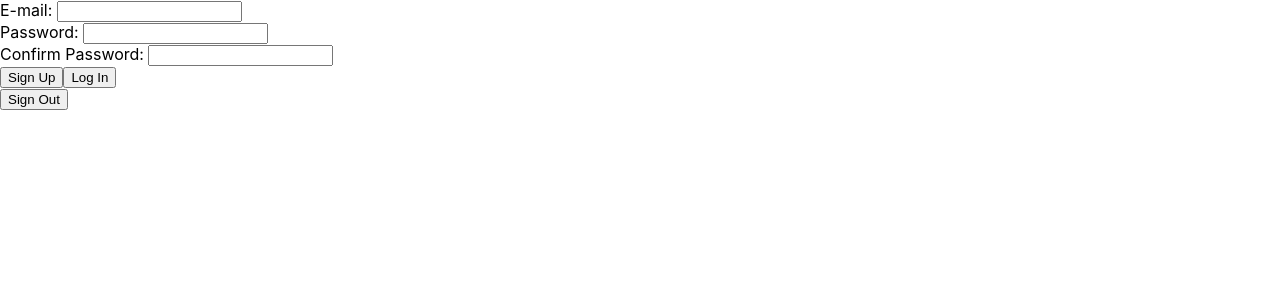
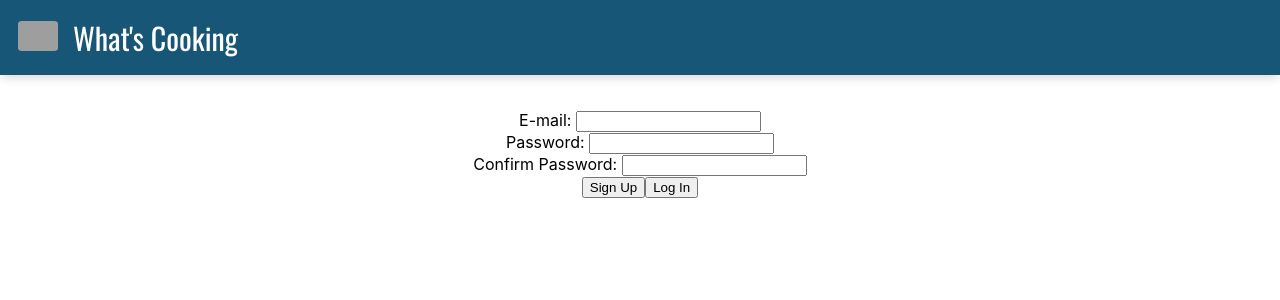
Before and after one commit to cpak125/What-s-Cooking, a React (Create React App) app in the folder client/: page /signUp in a window 1280 px wide. Shown: the top 300 px of the page. Built offline with nearby package versions, Linux system fonts and the light colour scheme; grey boxes are pictures that could not be loaded; what react-animations would draw is missing.

Commit message:
Created GlobalNav component and styled it

```diff
--- a/client/public/index.html
+++ b/client/public/index.html
@@ -13,6 +13,7 @@
       homescreen on Android. See https://developers.google.com/web/fundamentals/web-app-manifest/
     -->
     <link rel="manifest" href="%PUBLIC_URL%/manifest.json" />
+    <link href="https://fonts.googleapis.com/css?family=Open+Sans|Oswald" rel="stylesheet">
     <link rel="stylesheet" href="https://maxcdn.bootstrapcdn.com/font-awesome/4.7.0/css/font-awesome.min.css">
     <!--
       Notice the use of %PUBLIC_URL% in the tags above.
--- a/client/src/App.js
+++ b/client/src/App.js
@@ -6,6 +6,7 @@ import { saveAuthTokens, setAxiosDefaults, userIsLoggedIn, clearAuthTokens } fro
 import SignUpLogIn from './components/SignUpLogIn';
 import RecipesList from './components/RecipesList';
 import FlashError from './components/FlashError';
+import GlobalNav from './components/GlobalNav';
 
 class App extends Component {
   state = {
@@ -123,14 +124,15 @@ class App extends Component {
 
     return (
       <Router >
-        <div>
+        <div className='App'>
+          <GlobalNav signedIn={this.state.signedIn} signOut={this.signOut} />
+
           {this.state.error ? <FlashError error={this.state.error} dismissError={this.dismissError} /> : null}
 
           <Switch>
             <Route exact path='/signUp' render={SignUpLogInComponent} />
             <Route exact path='/recipes' render={RecipesComponent} />
           </Switch>
-          <button onClick={this.signOut}>Sign Out</button>
 
           {this.state.signedIn ? <Redirect to='/recipes/' /> : <Redirect to='/signUp' />}
         </div>
--- /dev/null
+++ b/client/src/components/GlobalNav.js
@@ -0,0 +1,73 @@
+import React, { Component } from 'react'
+
+import { Link } from 'react-router-dom'
+import axios from 'axios'
+import styled from 'styled-components'
+
+const GlobalNavWrapper = styled.div`
+  display: flex;
+  justify-content: space-between;
+  align-items: center;
+  padding: 15px 18px;
+  box-shadow: 0 4px 10px -2px lightgray;
+  margin-bottom: 35px;
+  background-color: #175676;
+`
+
+const GlobalNavLogoWrapper = styled.div`
+  display: flex;
+  align-items: center;
+`
+
+const GlobalNavLogo = styled.img`
+  height: 30px;
+  border-radius: 10%;
+`
+
+const GlobalNavHeader = styled.span`
+  margin-left: 15px;
+  text-align: center;
+  font-size: 30px;
+  color: white;
+  font-family: 'Oswald', sans-serif;
+`
+
+const SessionButtonWrapper = styled.div`
+`
+
+const SessionButton = styled.button`
+  border: none;
+  padding: 10px 15px;
+  border-radius: 5%;
+  text-align: center;
+  color: white;
+  background-color: #4BA3C3;
+  text-decoration: none;
+  cursor: pointer;
+`
+
+export default class GlobalNav extends Component {
+    render() {
+        const signOutButton =
+            <SessionButton onClick={this.props.signOut}><a>Sign Out</a></SessionButton>
+
+        return (
+            <GlobalNavWrapper>
+
+                <GlobalNavLogoWrapper>
+                    <div>
+                        <GlobalNavLogo
+                            src="https://cdn4.vectorstock.com/i/1000x1000/76/33/the-crossed-knives-icon-knife-and-chef-kitchen-vector-6607633.jpg"
+                            alt="Secret Logo" />
+                        <GlobalNavHeader>What's Cooking</GlobalNavHeader>
+                    </div>
+                </GlobalNavLogoWrapper>
+
+                <SessionButtonWrapper>
+                    {this.props.signedIn ? signOutButton : null}
+                </SessionButtonWrapper>
+
+            </GlobalNavWrapper>
+        )
+    }
+}
```
